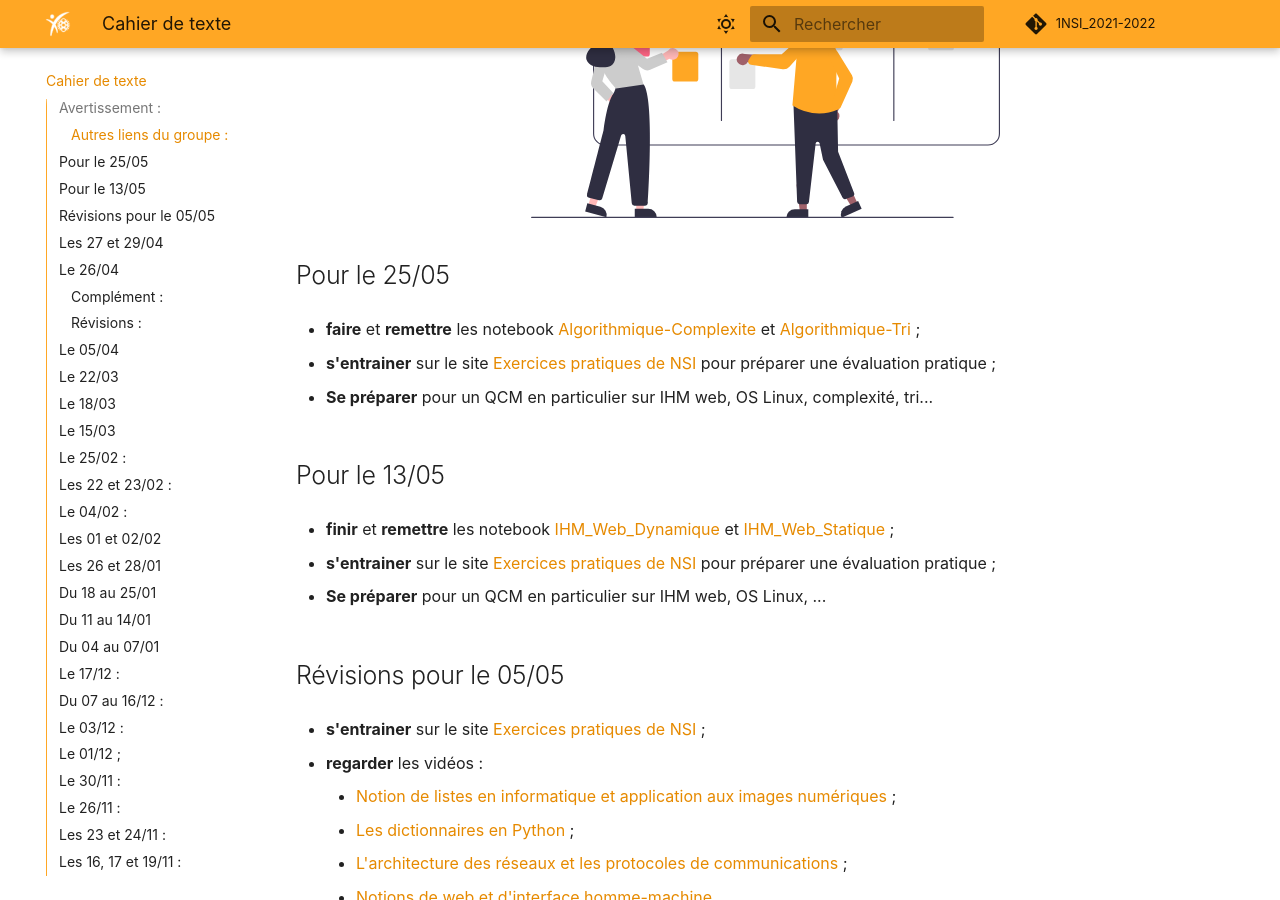
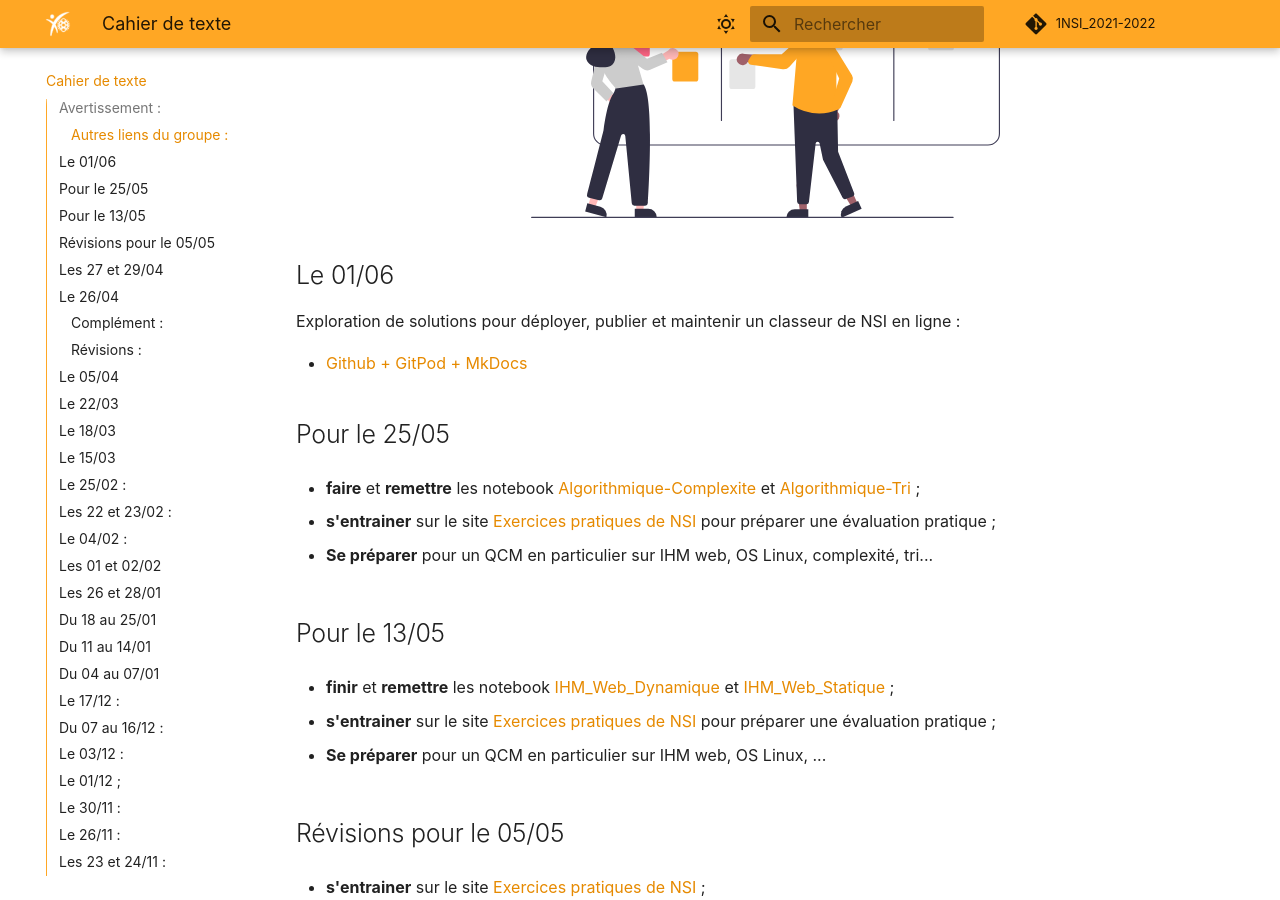
Before and after one commit to ericECmorlaix/1NSI_2021-2022, an MkDocs documentation site: the page built from docs/index.md, in a window 1280 px wide and 900 px high, scrolled down 629 px. Built offline with MkDocs 1.6.1 and Material for MkDocs 9.7.7, drawn with Linux system fonts in a browser that asks for light colours; comment, search, counter and statistics services are not loaded.

Commit message:
Maj 03/06

```diff
--- a/docs/index.md
+++ b/docs/index.md
@@ -22,6 +22,12 @@
 - Présentation de différentes solutions de développement pour l'apprentissage de la programmation : Notebook avec Basthon ou Carnets, python tutor, Basthon Console, REPL, ...
 
 -->
+## Le 01/06
+
+Exploration de solutions pour déployer, publier et maintenir un classeur de NSI en ligne :
+
+- [Github + GitPod + MkDocs](https://ericecmorlaix.github.io/adn-Tutoriel_site_web/){target="_blank"}
+
 ## Pour le 25/05
 
 - **faire** et **remettre** les notebook [Algorithmique-Complexite](https://nbviewer.org/github/ericECmorlaix/1NSI_2021-2022/blob/main/docs/Algorithmique-Complexite.ipynb){target="_blank"} et [Algorithmique-Tri](https://nbviewer.org/github/ericECmorlaix/1NSI_2021-2022/blob/main/docs/Algorithmique-Tri.ipynb){target="_blank"} ;
```
Also changed, not shown: docs/cc1_correction.ipynb (added).
